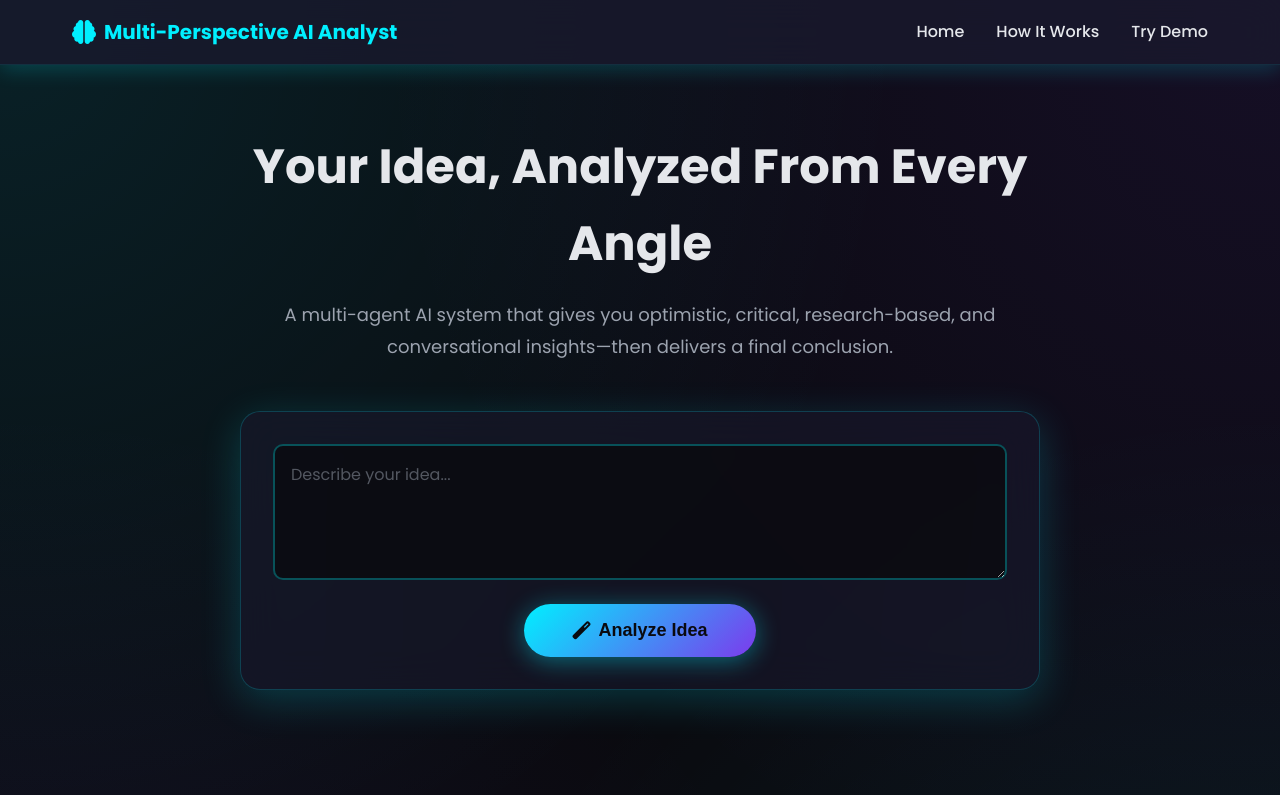
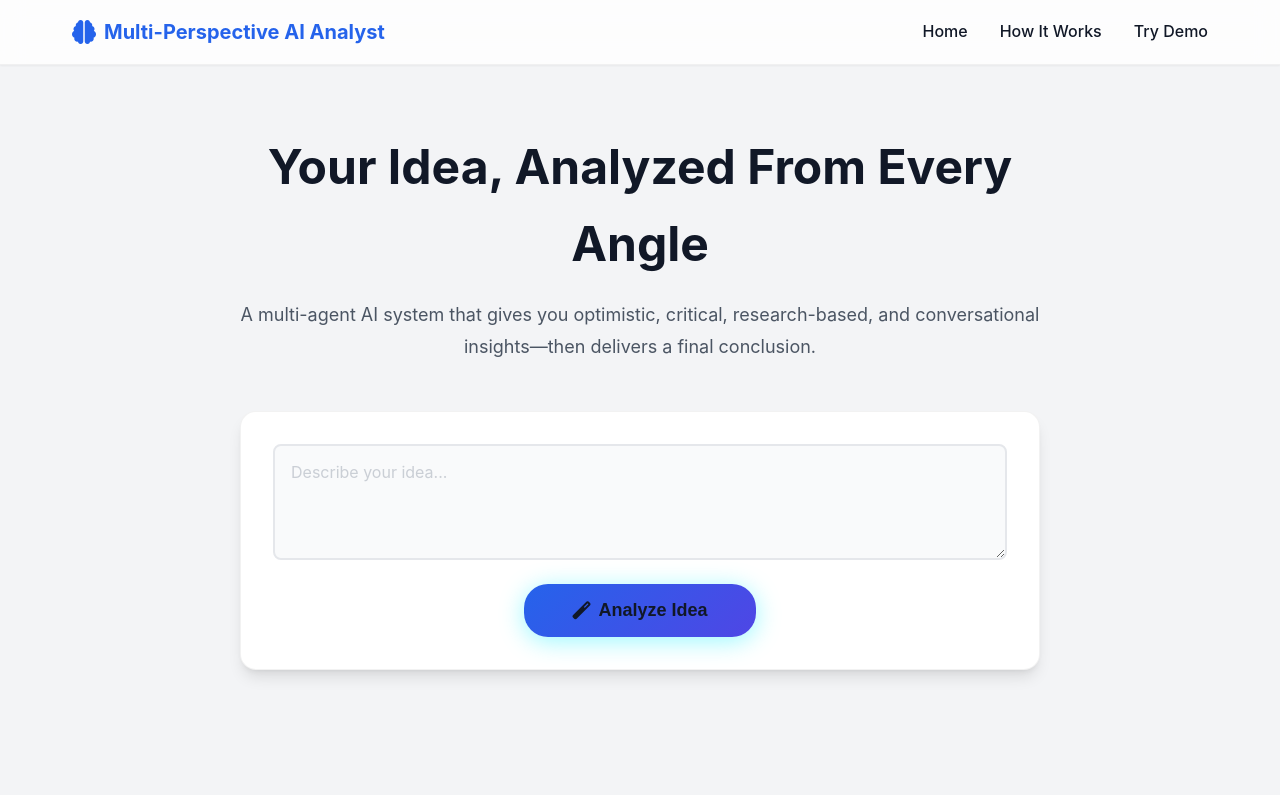
Before and after one commit to Vidushi-code/Debater, a plain HTML site: page frontend/index.html in a window 1280 px wide. Shown: the top 795 px of the page. Drawn offline with Linux system fonts and the light colour scheme.

Commit message:
feat: Implement a modern white UI theme, enhance API error display, and refine input validation by removing the minimum length check.

```diff
--- a/frontend/script.js
+++ b/frontend/script.js
@@ -51,6 +51,18 @@ async function getAgentOutputs(userInput) {
         return data;
     } catch (error) {
         console.error('API Error:', error);
+        // Show error to user
+        const btn = document.getElementById('analyzeBtn');
+        const originalText = btn.innerHTML;
+        btn.innerHTML = `<i class="fas fa-exclamation-circle"></i> Error: ${error.message}`;
+        btn.style.background = '#ef4444';
+
+        setTimeout(() => {
+            btn.innerHTML = originalText;
+            btn.style.background = '';
+            btn.disabled = false;
+        }, 3000);
+
         throw error;
     }
 }
@@ -84,10 +96,15 @@ async function handleAnalyze() {
         return;
     }
 
-    if (userInput.length < 10) {
-        showNotification('Please provide more details about your idea (at least 10 characters)', 'warning');
+    // Validation
+    if (!userInput) {
+        showNotification('Please describe your idea first!', 'error');
+        ideaInput.focus();
         return;
     }
+
+    // Removed length check to allow for chat interactions (e.g., "Hello")
+    // The backend Intent Classifier will handle short inputs.
 
     // Disable button and show loading state
     analyzeBtn.disabled = true;
--- a/frontend/style.css
+++ b/frontend/style.css
@@ -8,19 +8,33 @@
 }
 
 :root {
-    /* Color Palette - Dark AI Theme */
-    --primary-color: #00f0ff;
-    --secondary-color: #7c3aed;
-    --good-color: #00ff88;
-    --devil-color: #ff0055;
-    --research-color: #00b4ff;
-    --conversational-color: #a78bfa;
-    --text-dark: #e5e7eb;
-    --text-light: #9ca3af;
-    --bg-dark: #0a0a0f;
-    --bg-card: #1a1a2e;
-    --white: #ffffff;
-    --shadow: rgba(0, 240, 255, 0.15);
+    /* Color Palette - Modern White Theme */
+    --primary-color: #2563eb;
+    /* Royal Blue */
+    --secondary-color: #4f46e5;
+    /* Indigo */
+    --good-color: #059669;
+    /* Emerald Green */
+    --devil-color: #dc2626;
+    /* Red */
+    --research-color: #0284c7;
+    /* Sky Blue */
+    --conversational-color: #7c3aed;
+    /* Violet */
+
+    --text-dark: #111827;
+    /* Gray 900 */
+    --text-light: #4b5563;
+    /* Gray 600 */
+    --bg-body: #f3f4f6;
+    /* Gray 100 */
+    --bg-card: #ffffff;
+    /* White */
+
+    --shadow-sm: 0 1px 2px 0 rgb(0 0 0 / 0.05);
+    --shadow-md: 0 4px 6px -1px rgb(0 0 0 / 0.1), 0 2px 4px -2px rgb(0 0 0 / 0.1);
+    --shadow-lg: 0 10px 15px -3px rgb(0 0 0 / 0.1), 0 4px 6px -4px rgb(0 0 0 / 0.1);
+    --shadow-color: rgba(37, 99, 235, 0.1);
 
     /* Spacing */
     --spacing-xs: 0.5rem;
@@ -30,22 +44,17 @@
     --spacing-xl: 4rem;
 
     /* Border Radius */
-    --radius-sm: 10px;
-    --radius-md: 20px;
-    --radius-lg: 30px;
+    --radius-sm: 8px;
+    --radius-md: 16px;
+    --radius-lg: 24px;
 
     /* Transitions */
-    --transition: all 0.3s ease;
+    --transition: all 0.3s cubic-bezier(0.4, 0, 0.2, 1);
 }
 
 body {
-    font-family: 'Poppins', sans-serif;
-    background: #0a0a0f;
-    background-image:
-        radial-gradient(at 0% 0%, rgba(0, 240, 255, 0.1) 0px, transparent 50%),
-        radial-gradient(at 100% 0%, rgba(124, 58, 237, 0.1) 0px, transparent 50%),
-        radial-gradient(at 100% 100%, rgba(0, 240, 255, 0.1) 0px, transparent 50%),
-        radial-gradient(at 0% 100%, rgba(124, 58, 237, 0.1) 0px, transparent 50%);
+    font-family: 'Inter', 'Poppins', sans-serif;
+    background: var(--bg-body);
     color: var(--text-dark);
     line-height: 1.6;
     overflow-x: hidden;
@@ -61,10 +70,10 @@ body {
    Navigation Bar
    =================================== */
 .navbar {
-    background: rgba(26, 26, 46, 0.8);
-    backdrop-filter: blur(20px);
-    box-shadow: 0 4px 20px rgba(0, 240, 255, 0.2);
-    border-bottom: 1px solid rgba(0, 240, 255, 0.1);
+    background: rgba(255, 255, 255, 0.8);
+    backdrop-filter: blur(12px);
+    box-shadow: var(--shadow-sm);
+    border-bottom: 1px solid rgba(0, 0, 0, 0.05);
     position: sticky;
     top: 0;
     z-index: 1000;
@@ -153,26 +162,25 @@ body {
 }
 
 .input-section {
-    background: rgba(26, 26, 46, 0.6);
-    backdrop-filter: blur(20px);
+    background: var(--bg-card);
     border-radius: var(--radius-md);
     padding: var(--spacing-md);
-    box-shadow: 0 10px 40px rgba(0, 240, 255, 0.2);
-    border: 1px solid rgba(0, 240, 255, 0.2);
+    box-shadow: var(--shadow-lg);
+    border: 1px solid rgba(0, 0, 0, 0.05);
     animation: fadeInUp 0.8s ease 0.4s backwards;
 }
 
 .idea-input {
     width: 100%;
     padding: var(--spacing-sm);
-    border: 2px solid rgba(0, 240, 255, 0.3);
+    border: 2px solid #e5e7eb;
     border-radius: var(--radius-sm);
-    font-family: 'Poppins', sans-serif;
+    font-family: 'Inter', sans-serif;
     font-size: 1rem;
     resize: vertical;
     transition: var(--transition);
     margin-bottom: var(--spacing-sm);
-    background: rgba(10, 10, 15, 0.8);
+    background: #f9fafb;
     color: var(--text-dark);
 }
 
@@ -251,20 +259,19 @@ body {
 }
 
 .workflow-step {
-    background: rgba(26, 26, 46, 0.6);
-    backdrop-filter: blur(20px);
+    background: var(--bg-card);
     padding: var(--spacing-md);
     border-radius: var(--radius-md);
     text-align: center;
-    box-shadow: 0 10px 30px rgba(0, 240, 255, 0.15);
-    border: 1px solid rgba(0, 240, 255, 0.1);
+    box-shadow: var(--shadow-md);
+    border: 1px solid rgba(0, 0, 0, 0.05);
     transition: var(--transition);
 }
 
 .workflow-step:hover {
     transform: translateY(-5px);
-    box-shadow: 0 15px 40px rgba(0, 240, 255, 0.3);
-    border-color: rgba(0, 240, 255, 0.3);
+    box-shadow: var(--shadow-lg);
+    border-color: var(--primary-color);
 }
 
 .step-number {
@@ -311,22 +318,32 @@ body {
 }
 
 .agent-card {
-    background: rgba(26, 26, 46, 0.6);
-    backdrop-filter: blur(20px);
+    background: var(--bg-card);
     border-radius: var(--radius-md);
     padding: var(--spacing-md);
-    box-shadow: 0 10px 30px rgba(0, 0, 0, 0.5);
-    border: 1px solid rgba(0, 240, 255, 0.2);
+    box-shadow: var(--shadow-md);
+    border: 1px solid rgba(0, 0, 0, 0.05);
     transition: var(--transition);
     opacity: 0;
     transform: translateY(20px);
     animation: slideUp 0.6s ease forwards;
 }
 
-.agent-card:nth-child(1) { animation-delay: 0.1s; }
-.agent-card:nth-child(2) { animation-delay: 0.2s; }
-.agent-card:nth-child(3) { animation-delay: 0.3s; }
-.agent-card:nth-child(4) { animation-delay: 0.4s; }
+.agent-card:nth-child(1) {
+    animation-delay: 0.1s;
+}
+
+.agent-card:nth-child(2) {
+    animation-delay: 0.2s;
+}
+
+.agent-card:nth-child(3) {
+    animation-delay: 0.3s;
+}
+
+.agent-card:nth-child(4) {
+    animation-delay: 0.4s;
+}
 
 .agent-card:hover {
     transform: translateY(-5px);
@@ -387,10 +404,21 @@ body {
     color: var(--text-dark);
 }
 
-.good-agent .card-title { color: var(--good-color); }
-.devil-agent .card-title { color: var(--devil-color); }
-.research-agent .card-title { color: var(--research-color); }
-.conversational-agent .card-title { color: var(--conversational-color); }
+.good-agent .card-title {
+    color: var(--good-color);
+}
+
+.devil-agent .card-title {
+    color: var(--devil-color);
+}
+
+.research-agent .card-title {
+    color: var(--research-color);
+}
+
+.conversational-agent .card-title {
+    color: var(--conversational-color);
+}
 
 .agent-output {
     color: var(--text-dark);
@@ -402,15 +430,15 @@ body {
    Final Conclusion Section
    =================================== */
 .final-conclusion {
-    background: rgba(26, 26, 46, 0.6);
-    backdrop-filter: blur(20px);
+    background: var(--bg-card);
     border-radius: var(--radius-md);
     padding: var(--spacing-lg);
-    box-shadow: 0 10px 40px rgba(0, 240, 255, 0.3), 0 0 60px rgba(0, 240, 255, 0.1);
-    border: 2px solid rgba(0, 240, 255, 0.3);
+    box-shadow: var(--shadow-lg);
+    border: 1px solid rgba(0, 0, 0, 0.05);
     opacity: 0;
     transform: translateY(20px);
     animation: slideUp 0.6s ease 0.5s forwards;
+    border-top: 4px solid var(--primary-color);
 }
 
 .conclusion-header {
@@ -447,12 +475,12 @@ body {
    Footer
    =================================== */
 .footer {
-    background: rgba(26, 26, 46, 0.8);
+    background: #ffffff;
     color: var(--text-light);
     text-align: center;
     padding: var(--spacing-md) 0;
     margin-top: var(--spacing-xl);
-    border-top: 1px solid rgba(0, 240, 255, 0.2);
+    border-top: 1px solid rgba(0, 0, 0, 0.05);
 }
 
 /* ===================================
@@ -463,6 +491,7 @@ body {
         opacity: 0;
         transform: translateY(-30px);
     }
+
     to {
         opacity: 1;
         transform: translateY(0);
@@ -474,6 +503,7 @@ body {
         opacity: 0;
         transform: translateY(30px);
     }
+
     to {
         opacity: 1;
         transform: translateY(0);
```
